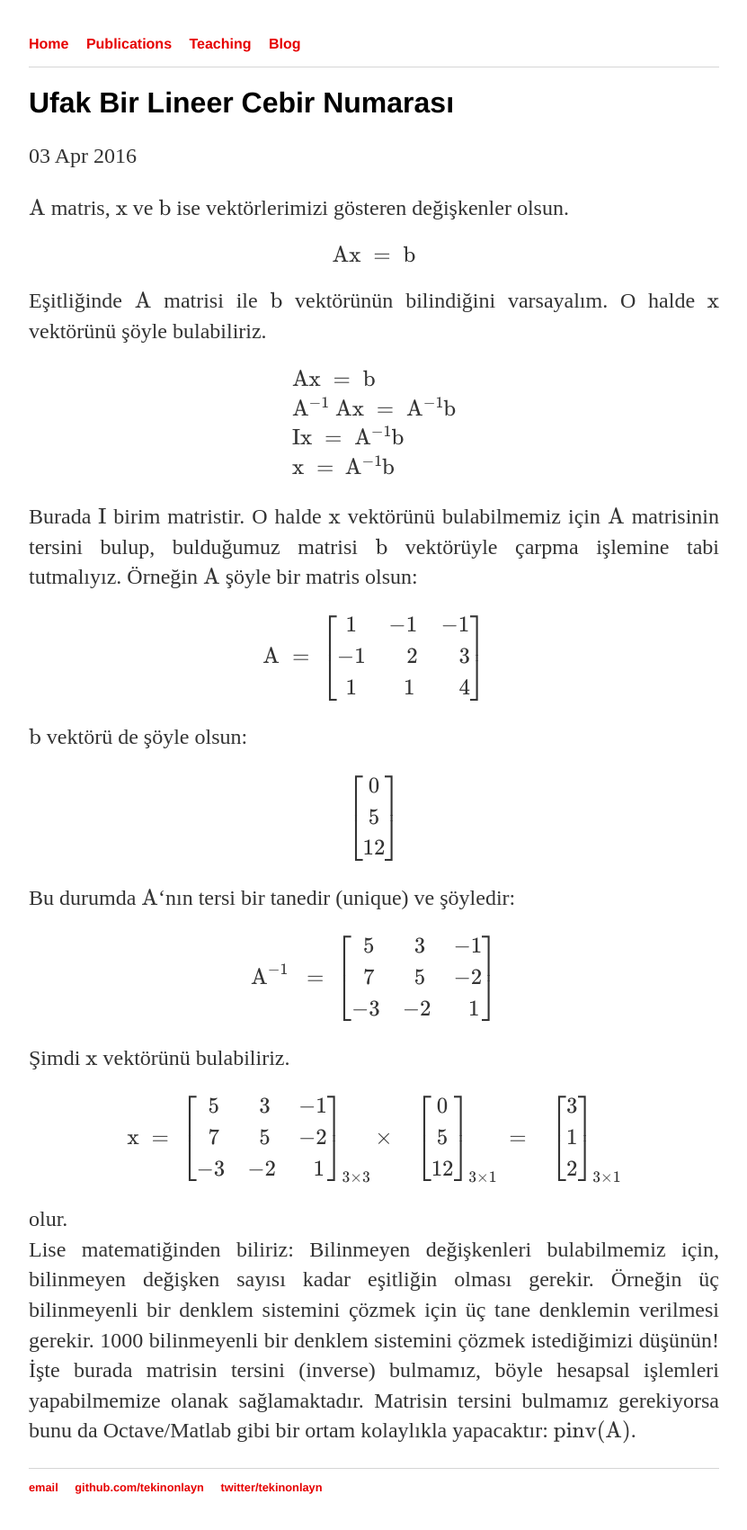
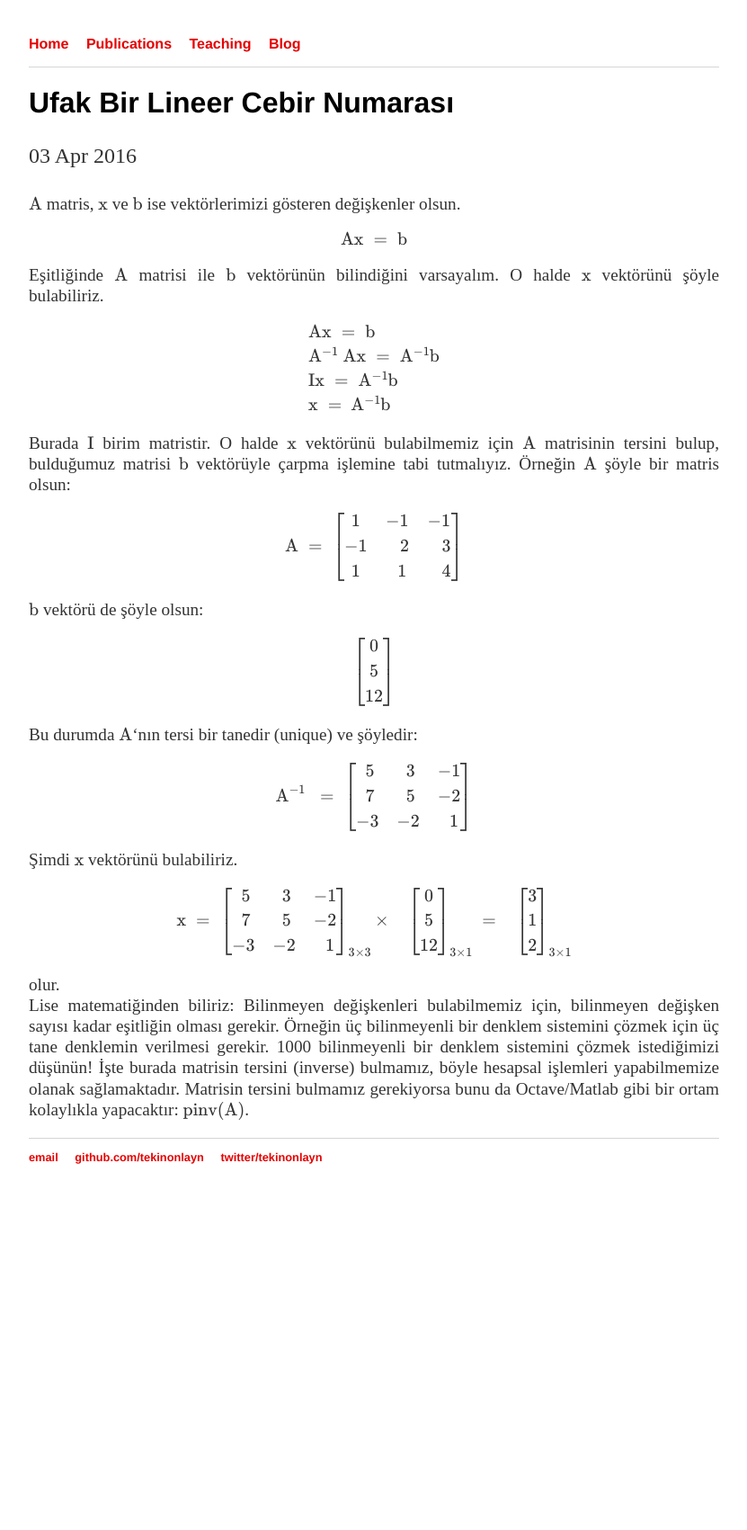
Before and after one commit to tekinonlayn/gi.github.io, a Jekyll site: the page built from _posts/2016-04-03-ufak-bir-lineer-cebir-numarasi.md, in a window 1280 px wide. Shown: the whole page at 90% size, without its empty margins (224-1055 px from the left). Built offline with Jekyll 4.4.1, drawn with Linux system fonts in a browser that asks for light colours; formulas are drawn with MathJax 3; after the commit the page ends 1334 px from its top, so only the background shows below that.

Commit message:
Update main.css

```diff
--- a/css/main.css
+++ b/css/main.css
@@ -50,3 +50,7 @@
 .post {
     text-align: justify;
 }
+.post p {
+    line-height: 1.2em;
+    font-size: 1.2em;
+}
```
